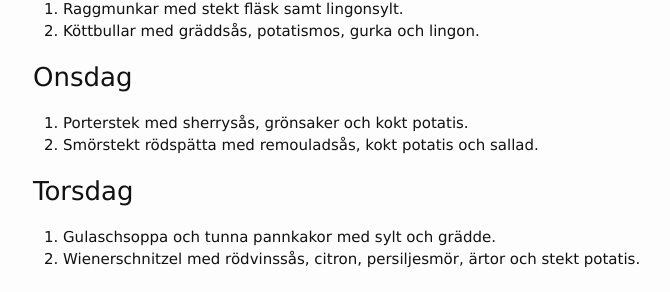
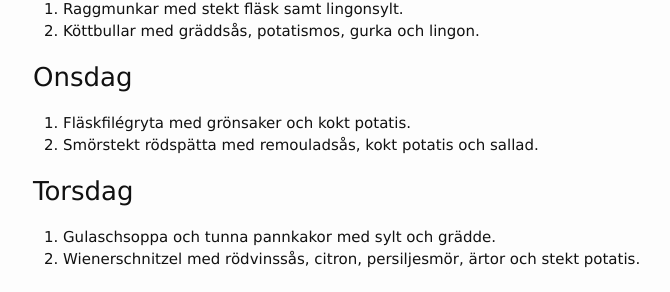
Before and after one commit to FarInn62/farinn62.github.io, a Jekyll site: the page built from lunch.md, in a window 1280 px wide. Shown: the part 301-593 px from the top of the page, without its empty margins (237-907 px from the left). Built offline with Jekyll 4.4.1, drawn with Linux system fonts in a browser that asks for light colours.

Commit message:
Update lunch.md

```diff
--- a/lunch.md
+++ b/lunch.md
@@ -20,7 +20,7 @@ Alla rätter: 110:- Take away: 90:-
 
 ### Onsdag
 
-1. Porterstek med sherrysås, grönsaker och kokt potatis.
+1. Fläskfilégryta med grönsaker och kokt potatis.
 2. Smörstekt rödspätta med remouladsås, kokt potatis och sallad.
 
 ### Torsdag
```
